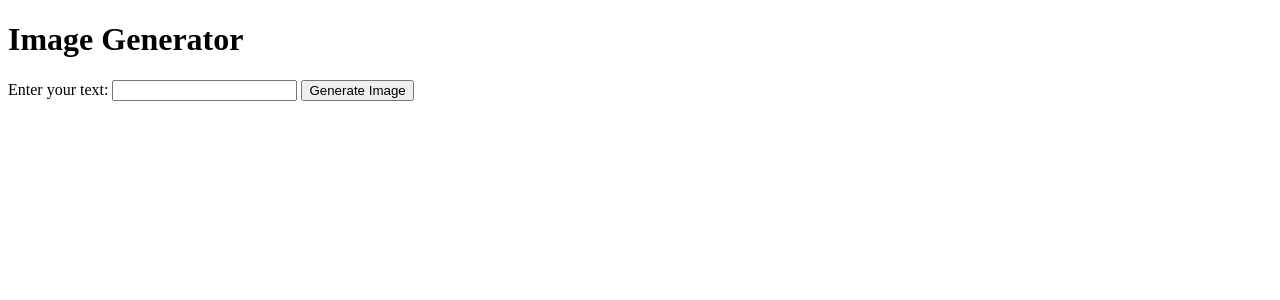
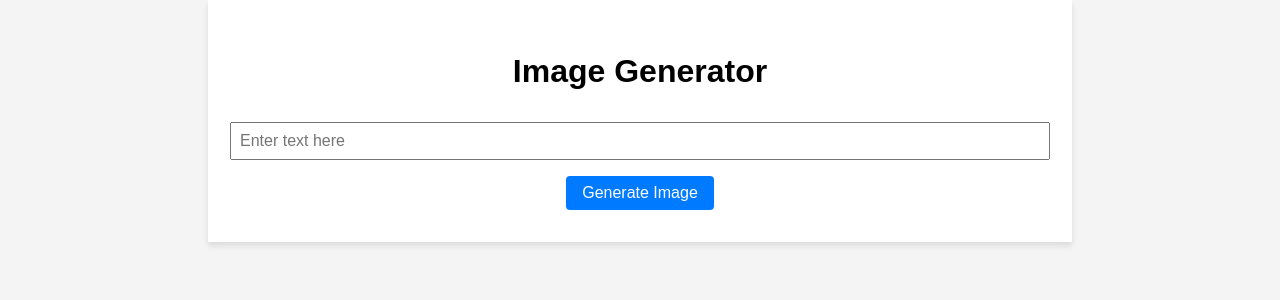
Before and after one commit to Jackkzh/721-final, a Flask app: page / in a window 1280 px wide. Shown: the top 300 px of the page. Run offline with Flask 3, Linux system fonts and the light colour scheme.

Commit message:
docker-caroline

```diff
--- a/app.py
+++ b/app.py
@@ -30,4 +30,4 @@ def index():
 
 
 if __name__ == '__main__':
-    app.run(debug=True)
+    app.run(host="0.0.0.0", port=8080)
--- /dev/null
+++ b/static/style.css
@@ -0,0 +1,54 @@
+body {
+    font-family: Arial, sans-serif;
+    margin: 0;
+    padding: 0;
+    background-color: #f4f4f4;
+}
+
+.container {
+    max-width: 800px;
+    margin: 0 auto;
+    padding: 2rem;
+    background-color: #ffffff;
+    box-shadow: 0 4px 6px rgba(0, 0, 0, 0.1);
+}
+
+h1 {
+    text-align: center;
+    margin-bottom: 2rem;
+}
+
+form {
+    display: flex;
+    flex-direction: column;
+    align-items: center;
+}
+
+input[type="text"] {
+    width: 100%;
+    padding: 0.5rem;
+    margin-bottom: 1rem;
+    font-size: 1rem;
+}
+
+button {
+    padding: 0.5rem 1rem;
+    font-size: 1rem;
+    background-color: #007bff;
+    color: #ffffff;
+    border: none;
+    border-radius: 4px;
+    cursor: pointer;
+    transition: background-color 0.3s;
+}
+
+button:hover {
+    background-color: #0056b3;
+}
+
+img {
+    display: block;
+    max-width: 100%;
+    height: auto;
+    margin-top: 1rem;
+}
--- a/templates/index.html
+++ b/templates/index.html
@@ -1,19 +1,24 @@
-<!doctype html>
+<!DOCTYPE html>
 <html lang="en">
 
 <head>
-    <meta charset="utf-8">
-    <meta name="viewport" content="width=device-width, initial-scale=1">
+    <meta charset="UTF-8">
+    <meta name="viewport" content="width=device-width, initial-scale=1.0">
     <title>Image Generator</title>
+    <link rel="stylesheet" href="{{ url_for('static', filename='style.css') }}">
 </head>
 
 <body>
-    <h1>Image Generator</h1>
-    <form action="/" method="post">
-        <label for="text_input">Enter your text:</label>
-        <input type="text" id="text_input" name="text_input" required>
-        <button type="submit">Generate Image</button>
-    </form>
+    <div class="container">
+        <h1>Image Generator</h1>
+        <form method="POST" action="/">
+            <input type="text" name="text_input" placeholder="Enter text here" required>
+            <button type="submit">Generate Image</button>
+        </form>
+        {% if image_path %}
+        <img src="{{ image_path }}" alt="Generated image" style="margin-top: 1rem;">
+        {% endif %}
+    </div>
 </body>
 
 </html>
```
Also changed, not shown: requirements.txt (added, +15 -0 lines), static/generated_image.jpg, 1 other file.
